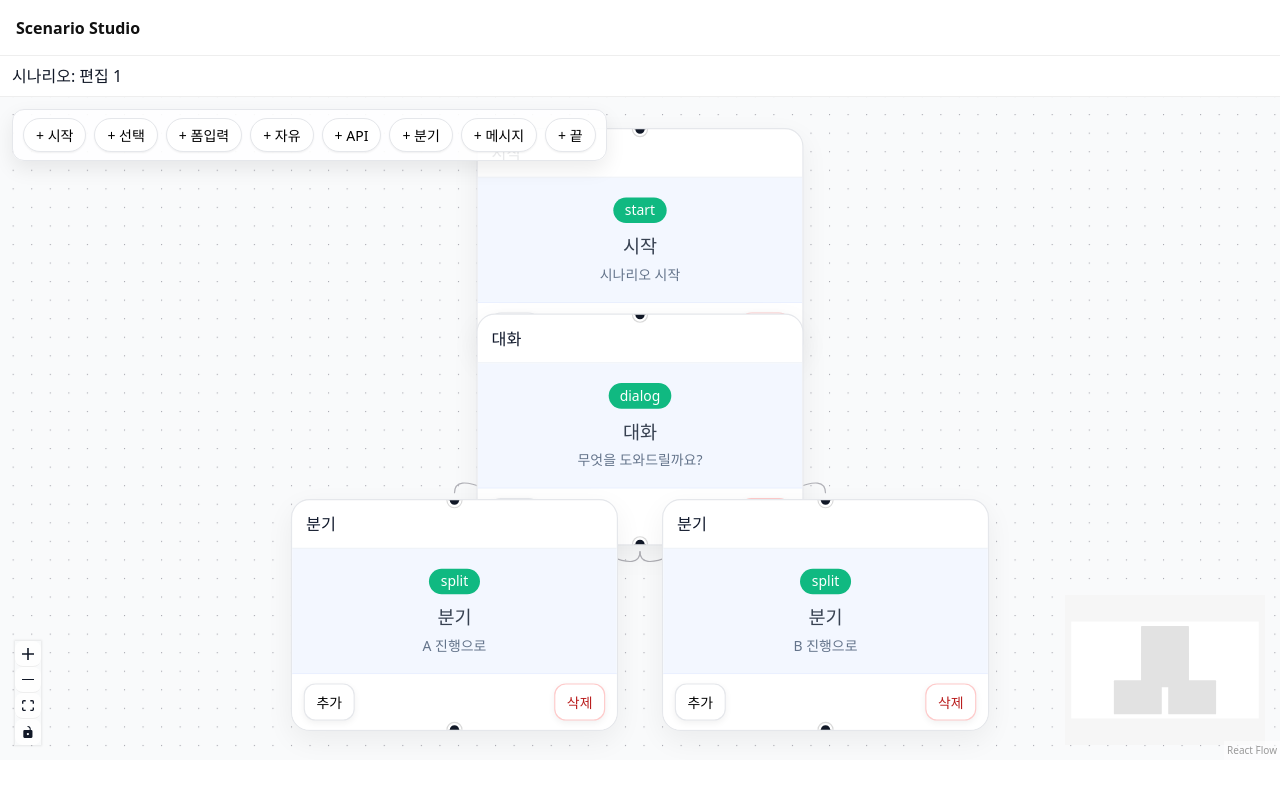
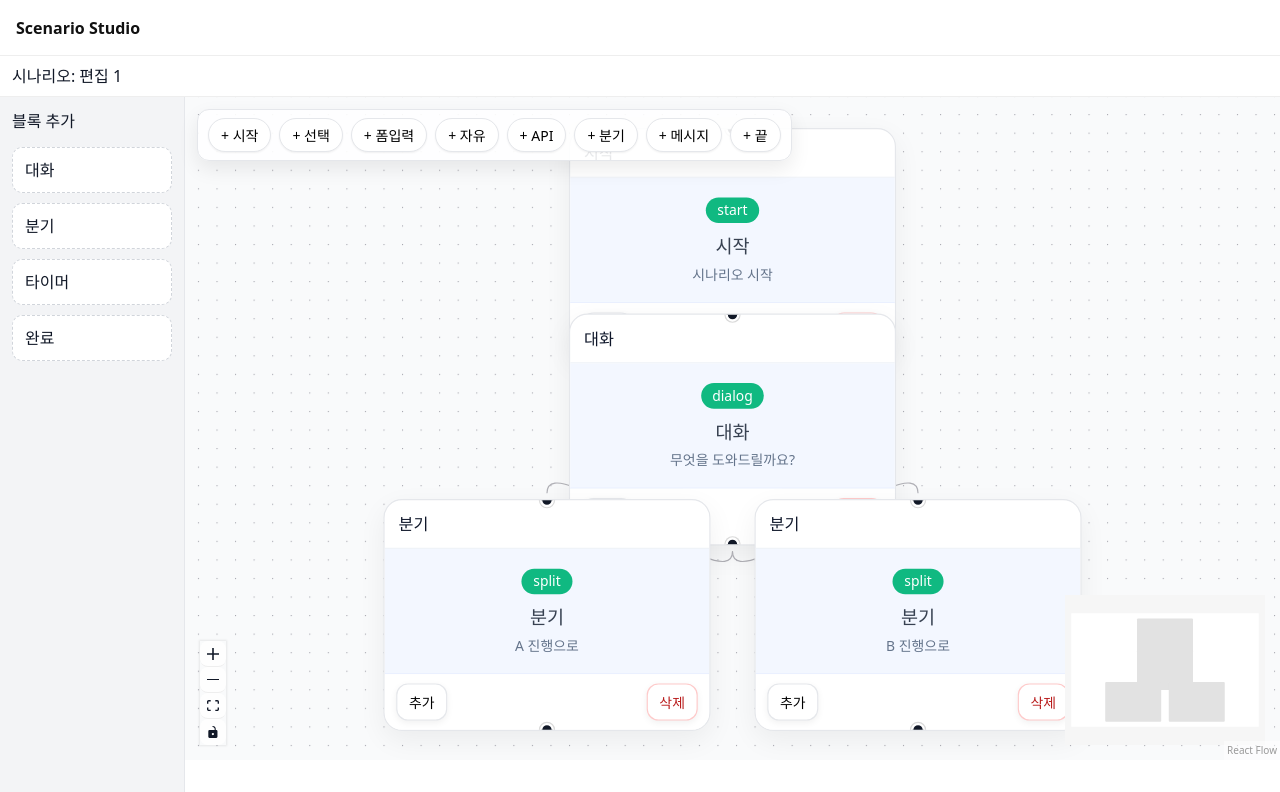
Before and after one commit to hyeseonyoo4/reserve, a React (Vite) app in the folder reserve/frontend/: page /editor/1 in a window 1280 px wide. Shown: the top 792 px of the page. Built offline with nearby package versions, Linux system fonts and the light colour scheme.

Commit message:
editor page 수정

```diff
--- a/reserve/frontend/src/components/EditorPage.jsx
+++ b/reserve/frontend/src/components/EditorPage.jsx
@@ -3,6 +3,7 @@ import { useParams } from "react-router-dom";
 import { useStudioStore } from "../store";
 import FlowCanvas from "./FlowCanvas.jsx";
 import RightDrawer from "../components/RightDrawer";
+import Sidebar from "./Sidebar.jsx";
 
 const BLOCK_TYPES = ["START","SELECT","FORM","FREE","API","SPLIT","MESSAGE","END"];
 const KOR = { START:"시작", SELECT:"선택", FORM:"폼입력", FREE:"자유", API:"API", SPLIT:"분기", MESSAGE:"메시지", END:"끝" };
@@ -41,6 +42,9 @@ export default function EditorPage() {
                     {title}
                 </div>
 
+                <div style={{ display: "flex", position:"relative", flex:1, minHeight:0 }}>
+                    {/* 사이드바 */}
+                    <Sidebar />
                     {/* 캔버스 래퍼: relative로 두고 툴바를 absolute로 올림 */}
                     <div style={{ position:"relative", flex:1, minHeight:0 }}>
                         {/* 🔹 떠있는 필 버튼 툴바 (캔버스 좌상단) */}
@@ -76,6 +80,7 @@ export default function EditorPage() {
                         <FlowCanvas />
                     </div>
                 </div>
+            </div>
 
             {open && <RightDrawer width={360} />}
         </div>
--- a/reserve/frontend/src/components/Sidebar.jsx
+++ b/reserve/frontend/src/components/Sidebar.jsx
@@ -25,7 +25,7 @@ const Item = ({ type, label }) => {
 
 export default function Sidebar() {
     return (
-        <aside style={{ padding: 12, display: "grid", gap: 10, borderRight: "1px solid #e5e7eb", background: "#f3f4f6" }}>
+        <aside style={{ padding: 12, display: "flex", flexDirection: "column", gap: 10, borderRight: "1px solid #e5e7eb", background: "#f3f4f6", width: "160px" }}>
             <div style={{ fontWeight: 700, marginBottom: 4 }}>블록 추가</div>
             <Item type="dialog" label="대화" />
             <Item type="branch" label="분기" />
```
Lines whose indentation alone changed are shown as unchanged.
